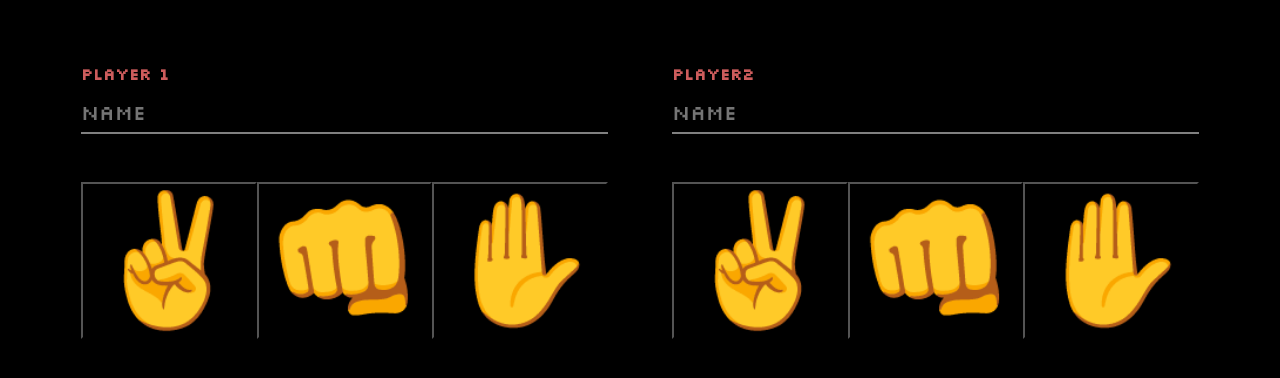
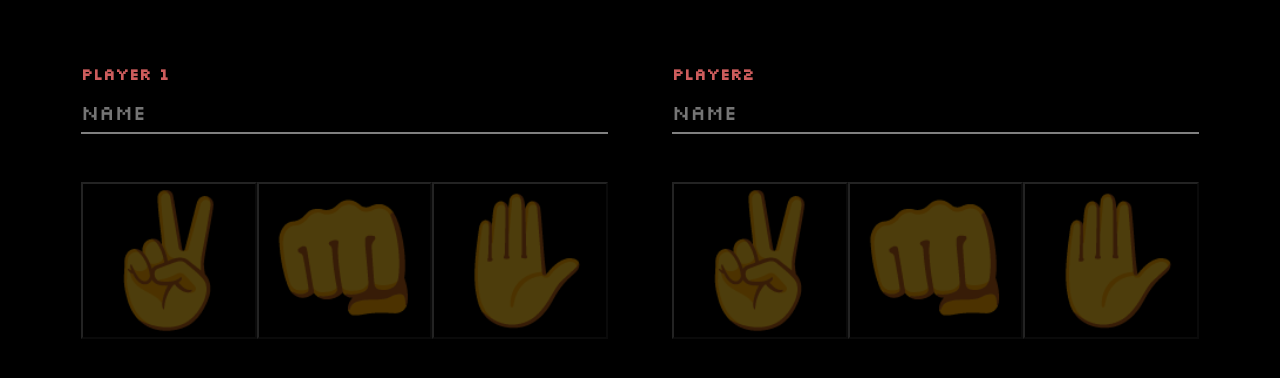
Before and after one commit to eLPog/RPS, a React (Create React App) app: page / in a window 1280 px wide. Shown: the top 378 px of the page. Built offline with nearby package versions, Linux system fonts and the light colour scheme.

Commit message:
block signs choose before names are saved

```diff
--- a/package.json
+++ b/package.json
@@ -1,6 +1,6 @@
 {
   "name": "rockpaper",
-  "version": "0.1.0",
+  "version": "1.0.1",
   "private": true,
   "dependencies": {
     "@testing-library/jest-dom": "^5.16.5",
--- a/src/components/Selections/Selections.js
+++ b/src/components/Selections/Selections.js
@@ -17,6 +17,7 @@ export function Selections(props) {
           className="selection"
           key={el.id}
           onClick={() => props.playerChoiceHandler(el.emoji)}
+          disabled={!props.namesAdded}
         >
           {el.emoji}
         </button>
```
